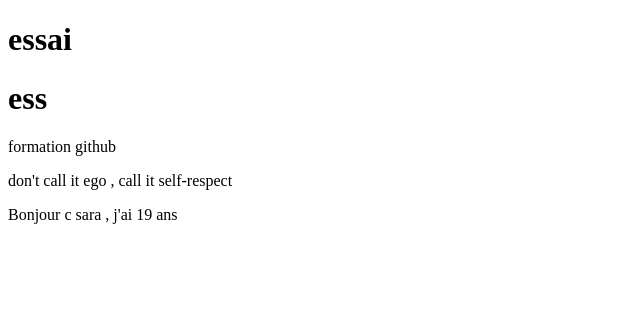
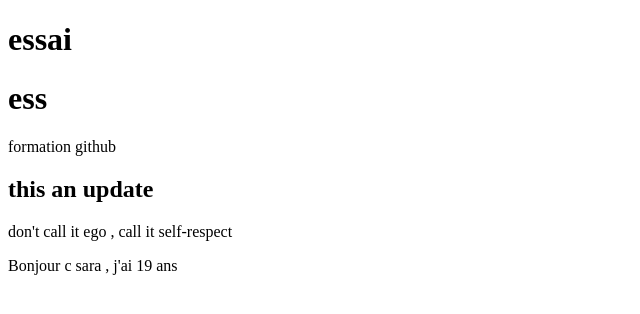
Before and after one commit to ANIK-Sara/Git_course, a plain HTML site: page index.html in a window 1280 px wide. Shown: the whole page, without its empty margins (0-640 px from the left). Drawn offline with Linux system fonts and the light colour scheme.

Commit message:
edit the html filel

```diff
--- a/index.html
+++ b/index.html
@@ -10,6 +10,7 @@
         <h1>essai</h1>
         <h1>ess</h1>
     formation github
+    <h2>this an update</h2>
     <P>don't call it ego , call it self-respect </P>
     </div>
     <P> Bonjour c sara , j'ai 19 ans </P>
```
